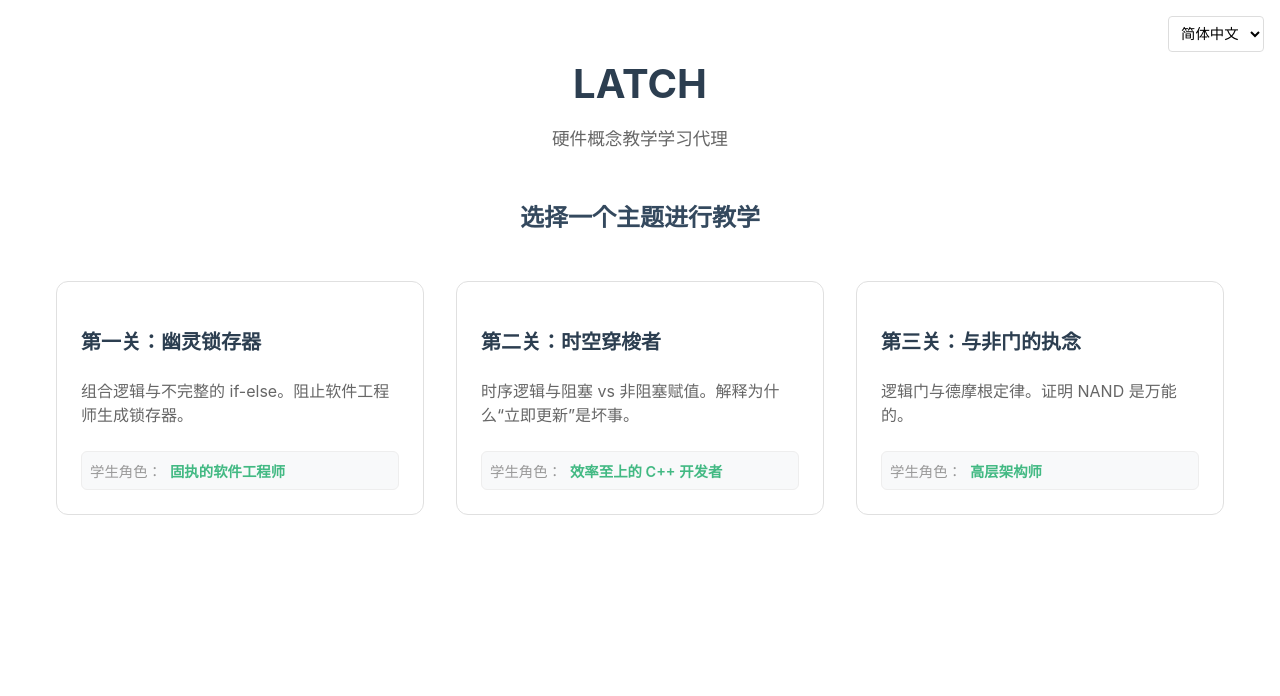
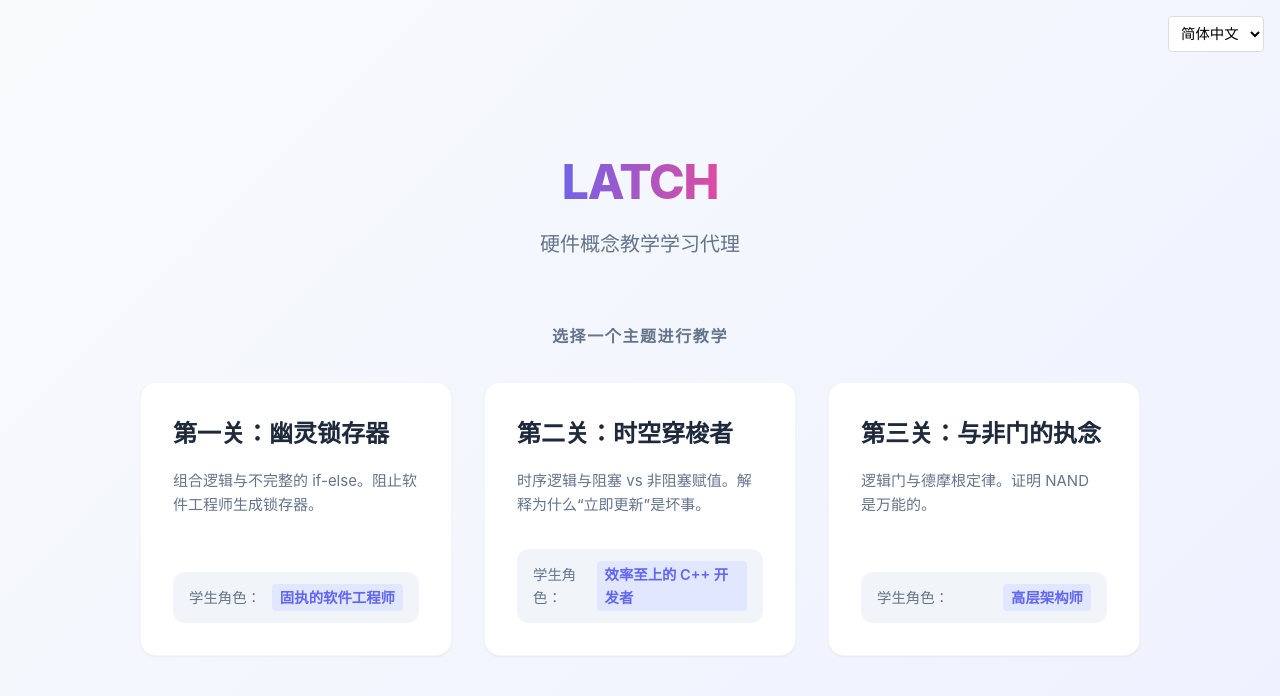
Before and after one commit to rickysun2006/SUSTech_CS207_LATCH, a Vue app in the folder SUSTech_CS207_LATCH/: page / in a window 1280 px wide. Shown: the top 696 px of the page. Built offline with nearby package versions, Linux system fonts and the light colour scheme; the HTML template or start-up script is replaced by a standard one.

Commit message:
feat: update styling and layout for ChatView and TopicSelectionView for improved user experience

```diff
--- a/SUSTech_CS207_LATCH/src/assets/base.css
+++ b/SUSTech_CS207_LATCH/src/assets/base.css
@@ -1,58 +1,49 @@
-/* color palette from <https://github.com/vuejs/theme> */
+/* src/assets/base.css */
+
 :root {
-  --vt-c-white: #ffffff;
-  --vt-c-white-soft: #f8f8f8;
-  --vt-c-white-mute: #f2f2f2;
+  /* --- 现代色板 (通用兼容写法) --- */
 
-  --vt-c-black: #181818;
-  --vt-c-black-soft: #222222;
-  --vt-c-black-mute: #282828;
+  /* 基础色 */
+  --c-white: #ffffff;
 
-  --vt-c-indigo: #2c3e50;
+  /* Indigo (靛青) - 主色调 */
+  --c-primary: #6366f1;
+  --c-primary-hover: #4f46e5;
+  --c-primary-light: #e0e7ff;
 
-  --vt-c-divider-light-1: rgba(60, 60, 60, 0.29);
-  --vt-c-divider-light-2: rgba(60, 60, 60, 0.12);
-  --vt-c-divider-dark-1: rgba(84, 84, 84, 0.65);
-  --vt-c-divider-dark-2: rgba(84, 84, 84, 0.48);
+  /* Slate (岩石灰) - 背景与文字 */
+  --c-bg-app: #f8fafc;
+  --c-bg-card: #ffffff;
 
-  --vt-c-text-light-1: var(--vt-c-indigo);
-  --vt-c-text-light-2: rgba(60, 60, 60, 0.66);
-  --vt-c-text-dark-1: var(--vt-c-white);
-  --vt-c-text-dark-2: rgba(235, 235, 235, 0.64);
-}
+  --c-text-primary: #1e293b;
+  --c-text-secondary: #64748b;
+  --c-border: #e2e8f0;
 
-/* semantic color variables for this project */
-:root {
-  --color-background: var(--vt-c-white);
-  --color-background-soft: var(--vt-c-white-soft);
-  --color-background-mute: var(--vt-c-white-mute);
+  /* --- 映射到 Vue 默认变量 (确保旧组件不报错) --- */
+  --color-background: var(--c-bg-app);
+  --color-background-soft: var(--c-bg-card);
+  --color-background-mute: var(--c-primary-light);
 
-  --color-border: var(--vt-c-divider-light-2);
-  --color-border-hover: var(--vt-c-divider-light-1);
+  --color-border: var(--c-border);
+  --color-border-hover: var(--c-text-secondary);
 
-  --color-heading: var(--vt-c-text-light-1);
-  --color-text: var(--vt-c-text-light-1);
+  --color-heading: var(--c-text-primary);
+  --color-text: var(--c-text-secondary);
+
+  /* --- 阴影系统 (修复报错的关键：使用 rgba) --- */
+  --shadow-sm: 0 1px 2px 0 rgba(0, 0, 0, 0.05);
+  --shadow-md: 0 4px 6px -1px rgba(0, 0, 0, 0.1), 0 2px 4px -2px rgba(0, 0, 0, 0.1);
+  --shadow-lg: 0 10px 15px -3px rgba(0, 0, 0, 0.1), 0 4px 6px -4px rgba(0, 0, 0, 0.1);
+
+  --radius-md: 12px;
+  --radius-lg: 16px;
+  --radius-full: 9999px;
 
   --section-gap: 160px;
 }
 
-@media (prefers-color-scheme: dark) {
-  :root {
-    --color-background: var(--vt-c-black);
-    --color-background-soft: var(--vt-c-black-soft);
-    --color-background-mute: var(--vt-c-black-mute);
-
-    --color-border: var(--vt-c-divider-dark-2);
-    --color-border-hover: var(--vt-c-divider-dark-1);
-
-    --color-heading: var(--vt-c-text-dark-1);
-    --color-text: var(--vt-c-text-dark-2);
-  }
-}
-
-*,
-*::before,
-*::after {
+/* 基础重置 */
+*, *::before, *::after {
   box-sizing: border-box;
   margin: 0;
   font-weight: normal;
@@ -60,27 +51,14 @@
 
 body {
   min-height: 100vh;
-  color: var(--color-text);
+  color: var(--c-text-secondary);
   background: var(--color-background);
-  transition:
-    color 0.5s,
-    background-color 0.5s;
   line-height: 1.6;
-  font-family:
-    Inter,
-    -apple-system,
-    BlinkMacSystemFont,
-    'Segoe UI',
-    Roboto,
-    Oxygen,
-    Ubuntu,
-    Cantarell,
-    'Fira Sans',
-    'Droid Sans',
-    'Helvetica Neue',
-    sans-serif;
+  font-family: Inter, -apple-system, BlinkMacSystemFont, 'Segoe UI', Roboto, sans-serif;
   font-size: 15px;
-  text-rendering: optimizeLegibility;
   -webkit-font-smoothing: antialiased;
-  -moz-osx-font-smoothing: grayscale;
 }
+
+button, input, textarea {
+  font-family: inherit;
+}
--- a/SUSTech_CS207_LATCH/src/main.ts
+++ b/SUSTech_CS207_LATCH/src/main.ts
@@ -1,3 +1,4 @@
+import './assets/base.css'
 import './assets/main.css'
 
 import { createApp } from 'vue'
--- a/SUSTech_CS207_LATCH/src/views/ChatView.vue
+++ b/SUSTech_CS207_LATCH/src/views/ChatView.vue
@@ -154,182 +154,215 @@ onMounted(() => {
   display: flex;
   flex-direction: column;
   height: 100vh;
-  background-color: #f5f7fa;
+  background-color: var(--color-background); /* 使用全局背景色变量 */
 }
 
+/* --- 头部设计 --- */
 .chat-header {
-  background: white;
+  background: rgba(255, 255, 255, 0.85); /* 如果是暗黑模式需调整这里，暂时保持明亮 */
+  backdrop-filter: blur(12px);
   padding: 1rem 2rem;
   display: flex;
   align-items: center;
   justify-content: space-between;
-  border-bottom: 1px solid #e0e0e0;
-  box-shadow: 0 2px 4px rgba(0,0,0,0.05);
-}
-
-.header-info {
-  text-align: center;
+  border-bottom: 1px solid var(--color-border);
+  position: sticky;
+  top: 0;
+  z-index: 10;
 }
 
 .header-info h2 {
   margin: 0;
-  font-size: 1.2rem;
-  color: #2c3e50;
+  font-size: 1.1rem;
+  font-weight: 700;
+  color: var(--color-heading);
 }
 
 .persona {
-  font-size: 0.85rem;
-  color: #666;
-  background: #eee;
-  padding: 2px 8px;
-  border-radius: 10px;
+  font-size: 0.8rem;
+  color: var(--c-primary);
+  background: var(--c-primary-light);
+  padding: 2px 10px;
+  border-radius: 20px;
+  font-weight: 600;
+  margin-left: 0.5rem;
 }
 
 .back-btn, .end-session-btn {
   padding: 0.5rem 1rem;
   border: none;
-  border-radius: 6px;
+  border-radius: 8px;
   cursor: pointer;
-  font-weight: 500;
-  transition: background 0.2s;
+  font-weight: 600;
+  font-size: 0.9rem;
+  transition: all 0.2s;
 }
 
 .back-btn {
   background: transparent;
-  color: #666;
+  color: var(--color-text);
 }
-
 .back-btn:hover {
-  background: #eee;
+  background: var(--color-border);
+  color: var(--color-heading);
 }
 
 .end-session-btn {
-  background: #e74c3c;
-  color: white;
+  background: #fee2e2;
+  color: #dc2626;
+}
+.end-session-btn:hover {
+  background: #fecaca;
 }
 
-.end-session-btn:hover {
-  background: #c0392b;
-}
-
+/* --- 消息区域 --- */
 .chat-container {
   flex: 1;
   overflow-y: auto;
-  padding: 2rem;
+  padding: 2rem 1rem;
   display: flex;
   flex-direction: column;
   gap: 1.5rem;
-  max-width: 900px;
+  width: 100%;
+  max-width: 850px; /*稍微加宽一点*/
   margin: 0 auto;
-  width: 100%;
-}
-
-.empty-state {
-  text-align: center;
-  color: #999;
-  margin-top: 2rem;
+  /* 优化滚动条样式 */
+  scrollbar-width: thin;
+  scrollbar-color: var(--color-border) transparent;
 }
 
 .message-wrapper {
   display: flex;
-  gap: 1rem;
-  max-width: 80%;
+  gap: 1rem; /* 头像和气泡的间距 */
+  max-width: 90%; /* 防止消息太宽 */
+  animation: fadeIn 0.25s ease-out;
+  /* 关键：对其方式 */
+  align-items: flex-start;
 }
 
+@keyframes fadeIn {
+  from { opacity: 0; transform: translateY(10px); }
+  to { opacity: 1; transform: translateY(0); }
+}
+
+/* 用户消息靠右，并反转flex方向 */
 .message-wrapper.user {
   align-self: flex-end;
   flex-direction: row-reverse;
 }
 
-.message-wrapper.assistant {
-  align-self: flex-start;
-}
-
 .avatar {
   width: 40px;
   height: 40px;
-  border-radius: 50%;
+  border-radius: 12px;
   display: flex;
   align-items: center;
   justify-content: center;
-  font-size: 0.8rem;
-  font-weight: bold;
-  flex-shrink: 0;
+  font-size: 0.85rem;
+  font-weight: 700;
+  flex-shrink: 0; /* 关键：防止头像被挤压 */
+  box-shadow: var(--shadow-sm);
 }
 
 .user .avatar {
-  background: #42b983;
+  background: var(--c-primary); /* 使用主色调 */
   color: white;
 }
 
 .assistant .avatar {
-  background: #3498db;
-  color: white;
+  background: var(--c-bg-card);
+  color: var(--c-primary);
+  border: 1px solid var(--color-border);
 }
 
+/* --- 消息气泡核心修复 --- */
 .message-bubble {
-  padding: 1rem;
-  border-radius: 12px;
-  line-height: 1.5;
+  padding: 0.8rem 1.2rem;
+  border-radius: 18px;
+  line-height: 1.6;
+  font-size: 0.95rem;
   position: relative;
-  box-shadow: 0 1px 2px rgba(0,0,0,0.1);
-  white-space: pre-wrap;
+
+  /* 关键修复：确保文字换行，防止溢出重合 */
+  word-break: break-word;
+  overflow-wrap: break-word;
+  /* 确保在Flex容器中能正确计算宽度 */
+  min-width: 0;
+  flex: 1; /* 让气泡占据剩余空间，但不超过 max-width */
 }
 
 .user .message-bubble {
-  background: #42b983;
+  background: var(--c-primary);
   color: white;
-  border-top-right-radius: 2px;
+  border-bottom-right-radius: 4px;
+  box-shadow: 0 4px 12px rgba(99, 102, 241, 0.25); /* 增加一点主色调的投影 */
 }
 
 .assistant .message-bubble {
-  background: white;
-  color: #2c3e50;
-  border-top-left-radius: 2px;
+  background: var(--c-bg-card);
+  color: var(--color-heading);
+  border: 1px solid var(--color-border);
+  border-bottom-left-radius: 4px;
+  box-shadow: var(--shadow-sm);
 }
 
+/* --- 输入区域 --- */
 .input-area {
-  background: white;
+  background: transparent;
   padding: 1.5rem;
-  border-top: 1px solid #e0e0e0;
-  display: flex;
-  gap: 1rem;
-  max-width: 900px;
+  width: 100%;
+  max-width: 850px;
   margin: 0 auto;
-  width: 100%;
+  position: relative;
 }
 
 textarea {
-  flex: 1;
-  padding: 1rem;
-  border: 1px solid #ddd;
-  border-radius: 8px;
+  width: 100%;
+  padding: 1rem 4rem 1rem 1.5rem;
+  border: 1px solid var(--color-border);
+  border-radius: 28px;
+  background: var(--c-bg-card);
+  box-shadow: var(--shadow-md);
+  color: var(--color-heading);
+  font-family: inherit;
+  font-size: 1rem;
   resize: none;
-  font-family: inherit;
+  transition: all 0.3s;
   outline: none;
 }
 
 textarea:focus {
-  border-color: #42b983;
+  border-color: var(--c-primary);
+  box-shadow: 0 0 0 3px var(--c-primary-light), var(--shadow-lg);
 }
 
 .input-area button {
-  padding: 0 2rem;
-  background: #42b983;
+  position: absolute;
+  right: 2.2rem;
+  bottom: 2.2rem;
+  padding: 0.6rem 1.2rem;
+  background: var(--c-primary);
   color: white;
   border: none;
-  border-radius: 8px;
+  border-radius: 20px;
+  font-size: 0.9rem;
   font-weight: 600;
   cursor: pointer;
-  transition: background 0.2s;
+  transition: all 0.2s;
+  box-shadow: var(--shadow-sm);
 }
 
 .input-area button:hover {
-  background: #3aa876;
+  background: var(--c-primary-hover);
+  transform: translateY(-1px);
+  box-shadow: var(--shadow-md);
 }
 
 .input-area button:disabled {
-  background: #ccc;
+  background: var(--color-text);
+  opacity: 0.5;
+  transform: none;
   cursor: not-allowed;
+  box-shadow: none;
 }
 </style>
--- a/SUSTech_CS207_LATCH/src/views/TopicSelectionView.vue
+++ b/SUSTech_CS207_LATCH/src/views/TopicSelectionView.vue
@@ -62,86 +62,128 @@ const selectTopic = (id: string) => {
 
 <style scoped>
 .topic-selection {
-  max-width: 1200px;
-  margin: 0 auto;
-  padding: 2rem;
-  font-family: 'Inter', sans-serif;
+  min-height: 100vh;
+  display: flex;
+  flex-direction: column;
+  justify-content: center; /* 垂直居中 */
+  align-items: center;
+  padding: 4rem 2rem;
+  background: linear-gradient(135deg, #f8fafc 0%, #eef2ff 100%); /* 细微背景渐变 */
 }
 
 .header {
   text-align: center;
-  margin-bottom: 3rem;
+  margin-bottom: 4rem;
+  max-width: 600px;
 }
 
 .header h1 {
-  font-size: 2.5rem;
-  color: #2c3e50;
+  font-size: 3rem;
+  font-weight: 800;
+  color: var(--c-text-primary);
   margin-bottom: 0.5rem;
+  letter-spacing: -0.025em;
+  background: linear-gradient(to right, var(--c-primary), #ec4899); /* 标题渐变色 */
+  -webkit-background-clip: text;
+  -webkit-text-fill-color: transparent;
 }
 
 .header p {
-  color: #666;
-  font-size: 1.1rem;
+  color: var(--c-text-secondary);
+  font-size: 1.25rem;
+}
+
+.main-content {
+  width: 100%;
+  max-width: 1000px;
 }
 
 .main-content h2 {
   text-align: center;
   margin-bottom: 2rem;
-  color: #34495e;
+  color: var(--c-text-secondary);
+  font-size: 1rem;
+  text-transform: uppercase;
+  letter-spacing: 0.1em;
+  font-weight: 600;
 }
 
 .topic-grid {
   display: grid;
   grid-template-columns: repeat(auto-fit, minmax(300px, 1fr));
   gap: 2rem;
-  padding: 1rem;
 }
 
 .topic-card {
-  background: white;
-  border: 1px solid #e0e0e0;
-  border-radius: 12px;
-  padding: 1.5rem;
+  background: var(--c-bg-card);
+  border-radius: var(--radius-lg);
+  padding: 2rem;
   cursor: pointer;
-  transition: transform 0.2s, box-shadow 0.2s;
+  transition: all 0.3s ease;
+  border: 1px solid rgba(0,0,0,0.04);
+  box-shadow: var(--shadow-sm);
   display: flex;
   flex-direction: column;
+  position: relative;
+  overflow: hidden;
+}
+
+/* 顶部装饰条 */
+.topic-card::before {
+  content: '';
+  position: absolute;
+  top: 0;
+  left: 0;
+  width: 100%;
+  height: 4px;
+  background: var(--c-primary);
+  opacity: 0;
+  transition: opacity 0.3s;
 }
 
 .topic-card:hover {
-  transform: translateY(-5px);
-  box-shadow: 0 10px 20px rgba(0,0,0,0.1);
-  border-color: #42b983;
+  transform: translateY(-8px);
+  box-shadow: var(--shadow-lg);
+  border-color: transparent;
+}
+
+.topic-card:hover::before {
+  opacity: 1;
 }
 
 .topic-card h3 {
-  color: #2c3e50;
-  margin-bottom: 0.5rem;
-  font-size: 1.25rem;
+  color: var(--c-text-primary);
+  margin-bottom: 1rem;
+  font-size: 1.5rem;
+  font-weight: 700;
 }
 
 .description {
-  color: #666;
-  margin-bottom: 1.5rem;
+  color: var(--c-text-secondary);
+  margin-bottom: 2rem;
+  line-height: 1.6;
   flex-grow: 1;
-  line-height: 1.5;
 }
 
 .persona-badge {
-  background: #f8f9fa;
-  padding: 0.5rem;
-  border-radius: 6px;
+  background: #f1f5f9;
+  padding: 0.75rem 1rem;
+  border-radius: var(--radius-md);
+  display: flex;
+  align-items: center;
+  justify-content: space-between;
   font-size: 0.9rem;
-  border: 1px solid #eee;
 }
 
 .persona-badge .label {
-  color: #999;
-  margin-right: 0.5rem;
+  color: var(--c-text-secondary);
 }
 
 .persona-badge .value {
-  color: #42b983;
+  color: var(--c-primary);
   font-weight: 600;
+  background: #e0e7ff;
+  padding: 2px 8px;
+  border-radius: 4px;
 }
 </style>
```
